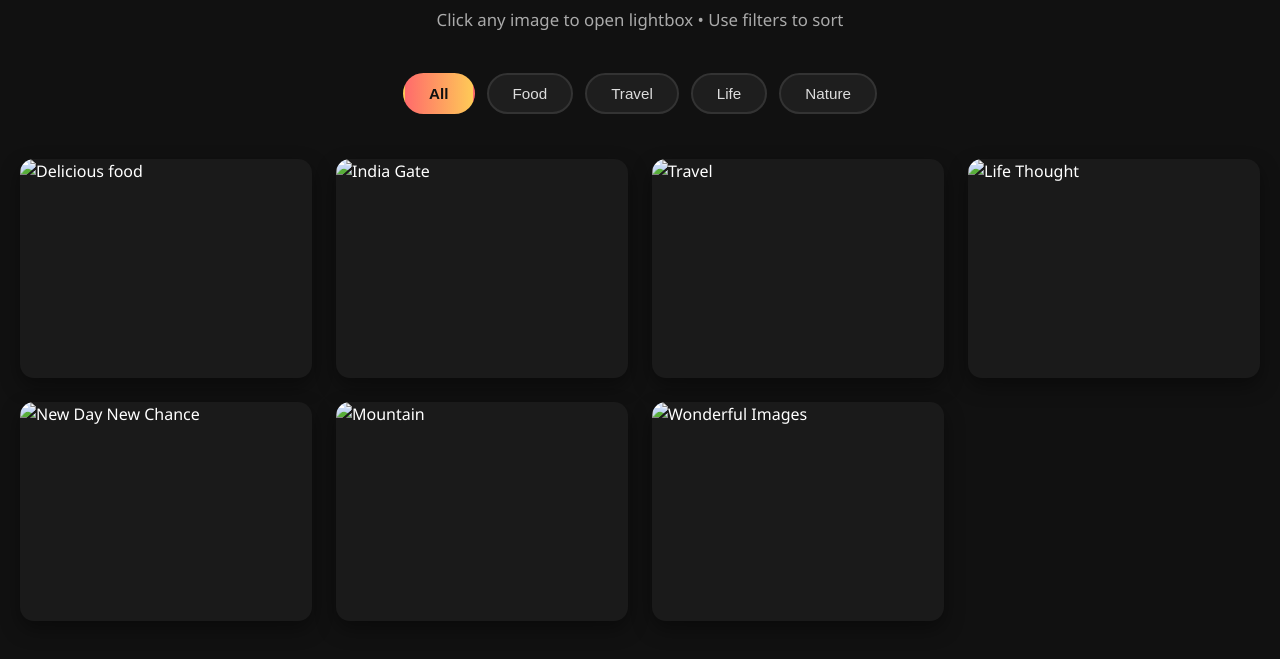
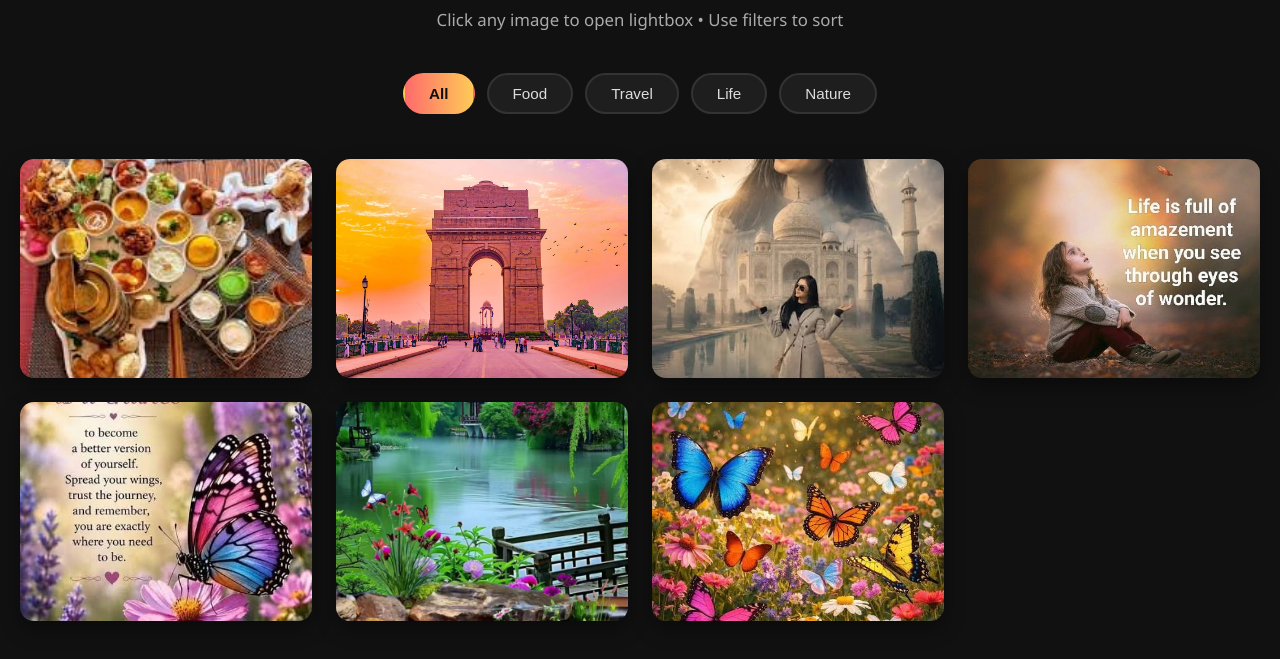
Before and after one commit to jyotikyad/image-gallery, a plain HTML site: page index.html in a window 1280 px wide. Shown: the part 95-754 px from the top of the page. Drawn offline with Linux system fonts and the light colour scheme.

Commit message:
Fix HTML structure and update image paths

```diff
--- a/index.html
+++ b/index.html
@@ -27,40 +27,40 @@
 
     <!-- Food -->
     <div class="gallery-item" data-category="food">
-      <img src="./images/food.jpg" alt="Delicious food" loading="lazy">
+      <img src="./food.jpg" alt="Delicious food" loading="lazy">
       <div class="overlay">Food</div>
     </div>
 
     <!-- Travel -->
     <div class="gallery-item" data-category="travel">
-      <img src="./images/India Gate.jpg" alt="India Gate" loading="lazy">
+      <img src="./India Gate.jpg" alt="India Gate" loading="lazy">
       <div class="overlay">India Gate</div>
     </div>
 
     <div class="gallery-item" data-category="travel">
-      <img src="./images/travel.jpg" alt="Travel" loading="lazy">
+      <img src="./travel.jpg" alt="Travel" loading="lazy">
       <div class="overlay">Travel</div>
     </div>
 
     <!-- Life -->
     <div class="gallery-item" data-category="life">
-      <img src="./images/life thought.jpg" alt="Life Thought" loading="lazy">
+      <img src="./life thought.jpg" alt="Life Thought" loading="lazy">
       <div class="overlay">Life Thought</div>
     </div>
 
     <div class="gallery-item" data-category="life">
-      <img src="./images/new day new chance.jpg" alt="New Day New Chance" loading="lazy">
+      <img src="./new day new chance.jpg" alt="New Day New Chance" loading="lazy">
       <div class="overlay">New Day New Chance</div>
     </div>
 
     <!-- Nature -->
     <div class="gallery-item" data-category="nature">
-      <img src="./images/mountain.jpg" alt="Mountain" loading="lazy">
+      <img src="./mountain.jpg" alt="Mountain" loading="lazy">
       <div class="overlay">Mountain</div>
     </div>
 
     <div class="gallery-item" data-category="nature">
-      <img src="./images/wonderfull images.jpg" alt="Wonderful Images" loading="lazy">
+      <img src="./wonderfull images.jpg" alt="Wonderful Images" loading="lazy">
       <div class="overlay">Wonderful Images</div>
     </div>
 
```
